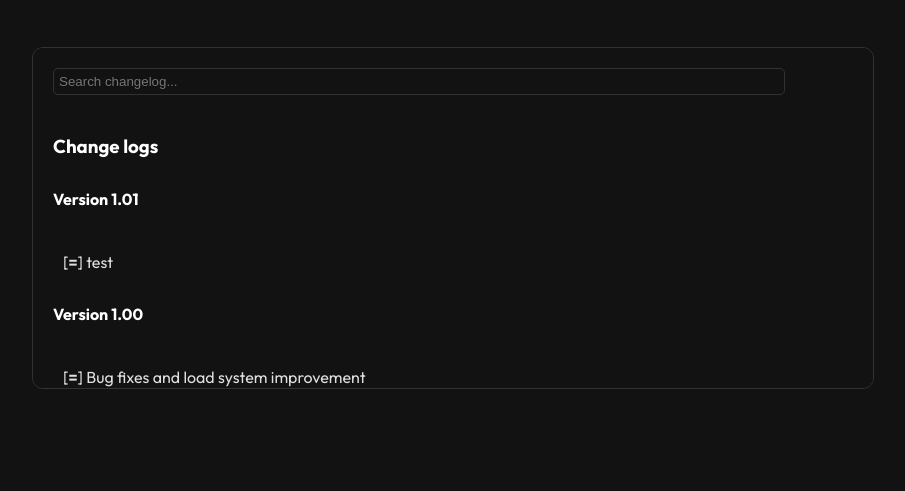
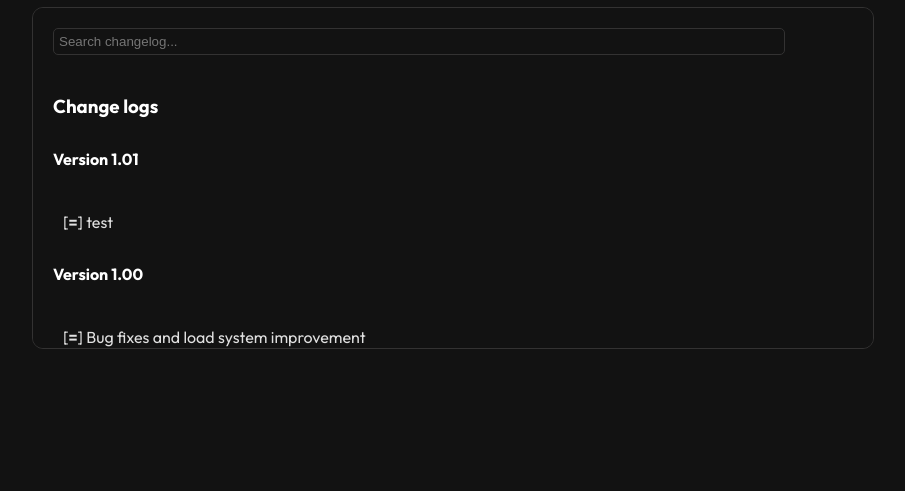
Before and after one commit to 0ppa3/test, a plain HTML site: page index.html in a window 1280 px wide. Shown: the part 324-815 px from the top of the page, without its empty margins (187-1092 px from the left). Drawn offline with Linux system fonts and the light colour scheme.

Commit message:
Add files via upload

```diff
--- a/style.css
+++ b/style.css
@@ -1,7 +1,7 @@
 body {
     font-family: 'Outfit', sans-serif;
     margin: 0;
-    padding: 100px; /* Padding increased for overall spacing */
+    padding: 60px; /* Padding increased for overall spacing */
     background-color: #121212;
     color: #e0e0e0;
 }
```
